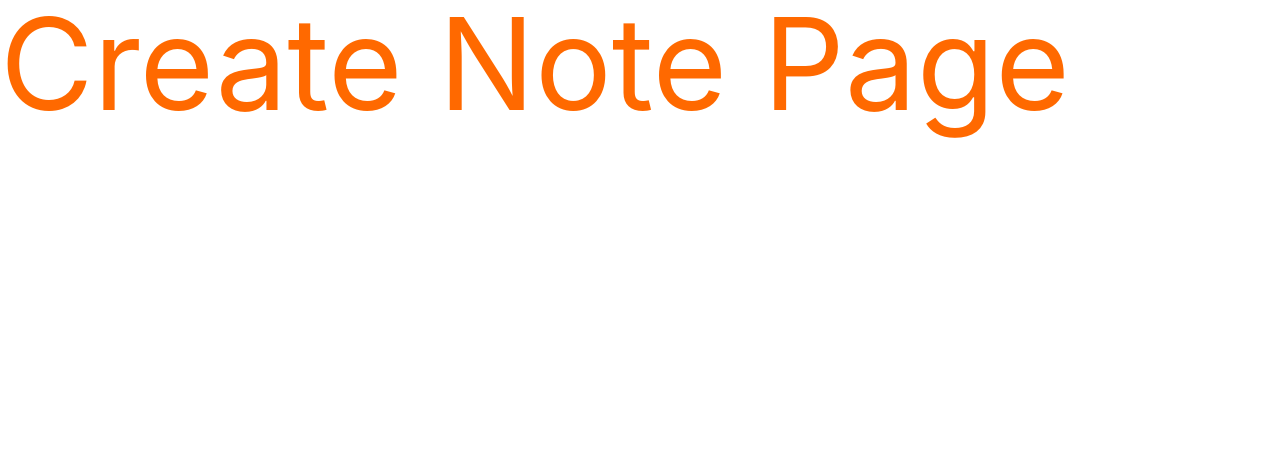
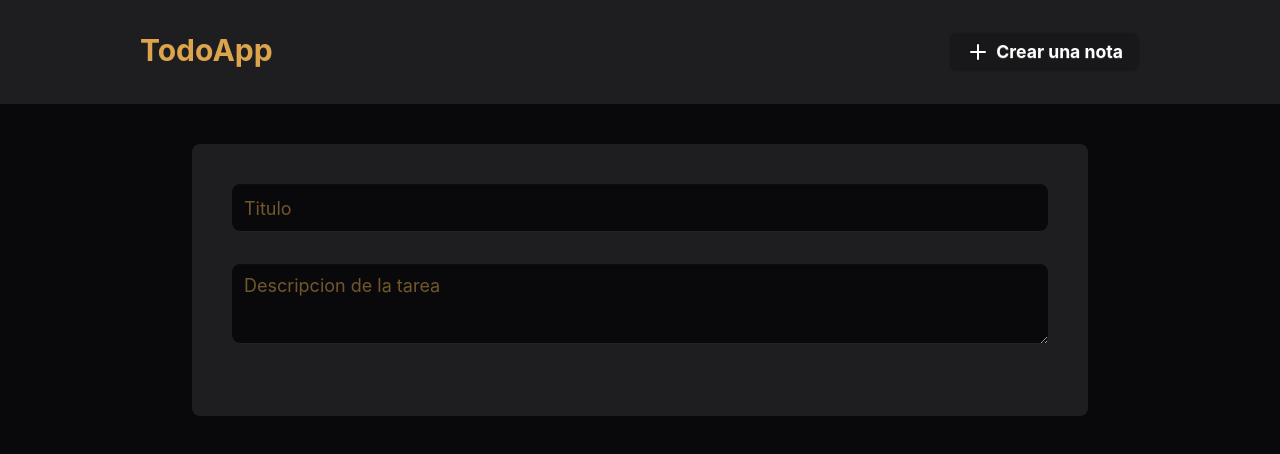
Before and after one commit to N3MESI2/notes, a React (Vite) app in the folder FRONT/: page /createNote in a window 1280 px wide. Shown: the top 454 px of the page. Built offline with nearby package versions, Linux system fonts and the light colour scheme.

Commit message:
Actualizacion 10/11/2025 por la manana

```diff
--- a/FRONT/index.html
+++ b/FRONT/index.html
@@ -1,5 +1,5 @@
 <!doctype html>
-<html lang="en">
+<html lang="es" data-theme="luxury">
   <head>
     <meta charset="UTF-8" />
     <link rel="icon" type="image/svg+xml" href="/vite.svg" />
--- a/FRONT/src/App.jsx
+++ b/FRONT/src/App.jsx
@@ -5,6 +5,7 @@ import EditNotePage from "./pages/EditNotePage";
 
 function App() {
   return (
+    <div className="w-full max-w-[1200px] mx-auto px-3.5">
       <Routes>
         <Route path="/" element={<Homepage></Homepage>}></Route>
         <Route
@@ -16,6 +17,7 @@ function App() {
           element={<EditNotePage></EditNotePage>}
         ></Route>
       </Routes>
+    </div>
   );
 }
 
--- /dev/null
+++ b/FRONT/src/components/NavBar.jsx
@@ -0,0 +1,23 @@
+import { NavLink } from "react-router-dom"
+import { PlusIcon } from "lucide-react"
+
+
+export const NavBar = () => {
+  return(
+  <header className="navbar bg-base-300 py-8 mb-10">
+     <div className="w-full max-w-[1000px] mx-auto flex item-center justify-between">
+        <NavLink className="text-3xl font-bold" to="/">
+         TodoApp
+        </NavLink>
+        <NavLink className="btn btn-soft btn-primary font-bold text-[1.1em]" to="/createNote">
+           <PlusIcon />
+           Crear una nota
+        </NavLink>
+     </div>
+     </header>
+    );
+
+};
+
+
+export default NavBar
--- /dev/null
+++ b/FRONT/src/components/NoteForm.jsx
@@ -0,0 +1,25 @@
+export const NoteForm = () => {
+  return (
+  <form className="bg-base-300 rounded-lg max-w-4xl mx-auto p-10">
+    <input
+      className="block w-full mb-8 input lg:input-lg focus:ring-0 focus:outline-amber-600 border-0"
+      placeholder="Titulo"
+      type="text"
+      id="title"
+      name="title"
+      required
+    />
+    <textarea
+      className="input lg:input-lg resize-y w-full mb-8 textarea focus:ring-0 focus:outline-amber-600 border-0"
+      name="description"
+      id="description"
+      placeholder="Descripcion de la tarea"
+      required>
+
+    </textarea>
+  </form>
+
+  )
+}
+
+export default NoteForm;
--- a/FRONT/src/index.css
+++ b/FRONT/src/index.css
@@ -1,2 +1,5 @@
 @import "tailwindcss";
-@plugin "daisyui";
+
+@plugin "daisyui" {
+    themes: luxury
+};
--- a/FRONT/src/main.jsx
+++ b/FRONT/src/main.jsx
@@ -3,9 +3,11 @@ import { createRoot } from 'react-dom/client'
 import './index.css'
 import App from './App.jsx'
 import {BrowserRouter} from 'react-router-dom'
+import NavBar from './components/NavBar.jsx'
 
 createRoot(document.getElementById('root')).render(
   <BrowserRouter>
+    <NavBar />
     <App />
   </BrowserRouter>
 )
--- a/FRONT/src/pages/CreateNotePage.jsx
+++ b/FRONT/src/pages/CreateNotePage.jsx
@@ -1,7 +1,9 @@
+import NoteForm from "../components/NoteForm";
+
 const CreateNotePage = () => {
   return (
     <div>
-        <h1 className="text-orange-500 text-9xl">Create Note Page</h1>
+        <NoteForm/>
     </div>
   )
 }
--- a/FRONT/src/pages/Homepage.jsx
+++ b/FRONT/src/pages/Homepage.jsx
@@ -1,8 +1,24 @@
-import CardNote from "../components/CardNote";
+import { use } from "react"
+import CardNote from "../components/CardNote"
+import axios from "axios"
+const apiURL = import.meta.env.VITE_API_URL
 
 const Homepage = () => {
+  const [ notes, setNotes ] = useState([])
+
+  useEffect(() => {
+    const fetchData = async () => {
+      try {
+        const response = await axios.get(`${apiURL}/api/notes`)
+
+      } catch (error) {
+        console.error(error)
+      }
+    }
+
+  }, [])
   return (
-    <div className="grid grid-cols-[repeat(auto-fit,_minmax(280px,_1fr))] gap-4 mt-16 xl:grid-cols-[repeat(auto-fit,_minmax(350px,_1fr))]">
+    <div className="grid grid-cols-[repeat(auto-fit,_minmax(280px,_1fr))] gap-4  xl:grid-cols-[repeat(auto-fit,_minmax(350px,_1fr))]">
 
       <CardNote></CardNote>
       <CardNote></CardNote>
```
Also changed, not shown: 1 other file (tests, documents, lock files or other folders). Lines whose indentation alone changed are shown as unchanged.
